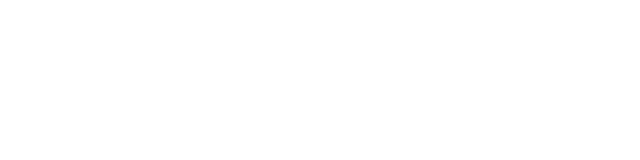
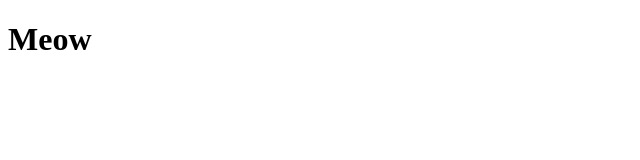
Before and after one commit to jj49411/react-jest, a React (Create React App) app: page / in a window 1280 px wide. Shown: the top 160 px of the page, without its empty margins (0-640 px from the left). Built offline with nearby package versions, Linux system fonts and the light colour scheme.

Commit message:
feat: create header component with initial tests

```diff
--- a/src/App.js
+++ b/src/App.js
@@ -1,9 +1,10 @@
 import React from 'react';
+import Header from './components/Header/Header'
 
 function App() {
   return (
     <div className="App">
-
+      <Header />
     </div>
   );
 }
--- /dev/null
+++ b/src/components/Header/Header.js
@@ -0,0 +1,13 @@
+import React from 'react'
+
+const Header = (props) => {
+  return(
+    <header className='header'>
+      <h1 className='title'>
+        Meow
+      </h1>
+    </header>
+  )
+}
+
+export default Header
```
Also changed, not shown: 2 other files (tests, documents, lock files or other folders).
